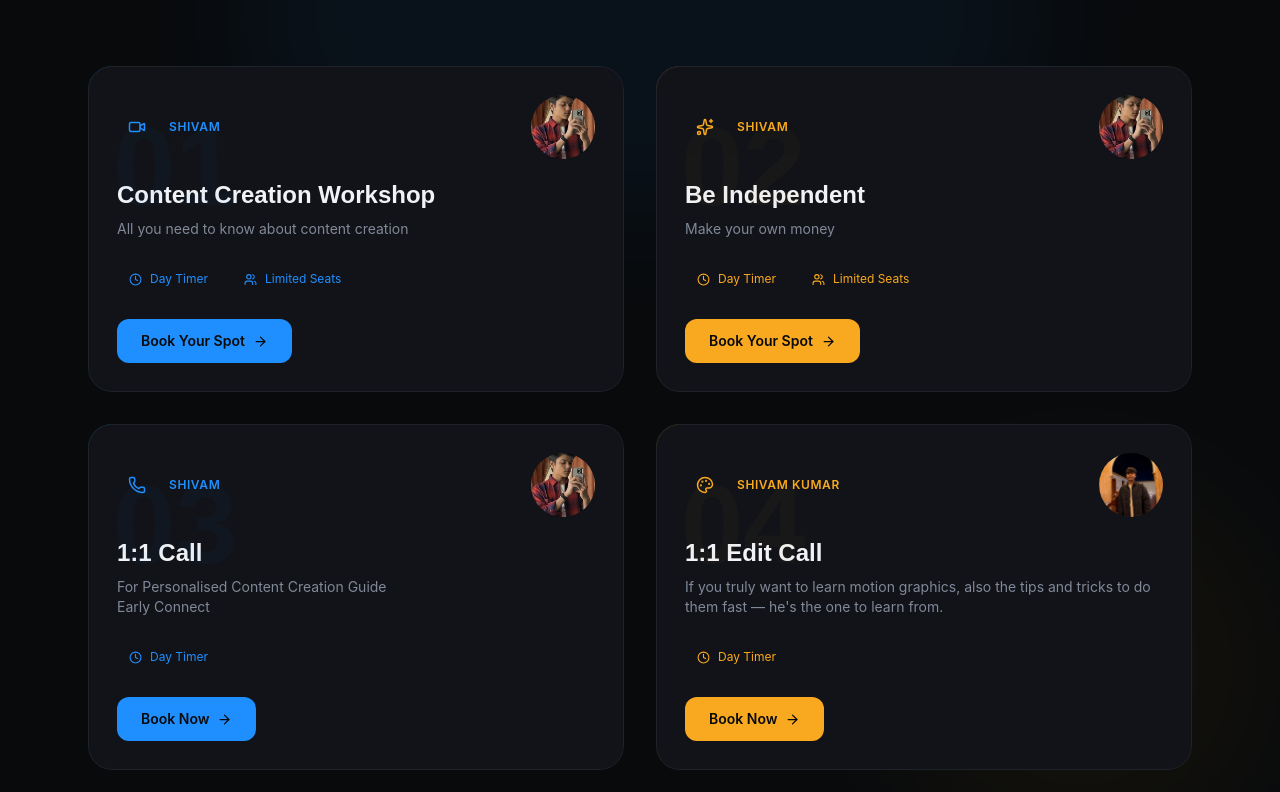
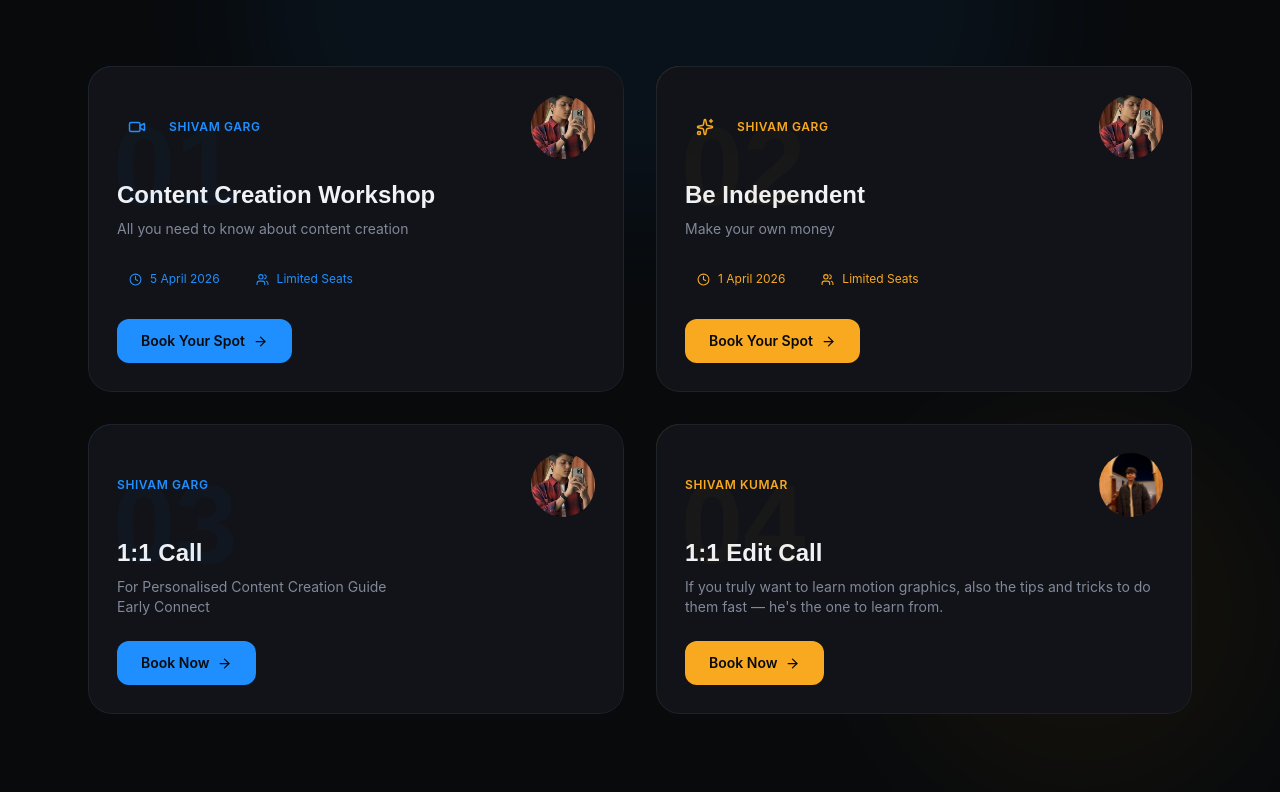
Before and after one commit to Atharv542/Legaro, a React (Vite) app: page / in a window 1280 px wide. Shown: the part 3148-3940 px from the top of the page. Built offline with nearby package versions, Linux system fonts and the light colour scheme.

Commit message:
Added changes

```diff
--- a/src/components/Footer.jsx
+++ b/src/components/Footer.jsx
@@ -6,7 +6,7 @@ const navLinks = [
   { label: "Home", href: "#home", type: "scroll" },
   { label: "About", href: "#about", type: "scroll" },
   { label: "Workshops", href: "#workshops", type: "scroll" },
-  { label: "Kid Fluencer Deck", href: "/kidfluencer-deck", type: "route" },
+  { label: "Meet Our Talent", href: "/kidfluencer-deck", type: "route" },
 ];
 
 export default function Footer() {
@@ -100,7 +100,7 @@ export default function Footer() {
                   Email
                 </div>
                 <a
-                  href="legaropvtltd@gmail.com"
+                  href="mailto:legaropvtltd@gmail.com"
                   className="text-sm text-[hsl(220,10%,55%)] hover:text-[hsl(210,100%,56%)] transition-colors"
                 >
                   legaropvtltd@gmail.com
--- a/src/components/Workshops.jsx
+++ b/src/components/Workshops.jsx
@@ -1,13 +1,10 @@
-
 import {
   Calendar,
   Clock,
   Users,
   ArrowRight,
   Sparkles,
-  Video,
-  Phone,
-  Palette
+  Video
 } from "lucide-react";
 import { motion } from "framer-motion";
 import shivamImg from "../assets/Shivam2.jpeg";
@@ -17,46 +14,45 @@ const workshops = [
   {
     title: "Content Creation Workshop",
     desc: "All you need to know about content creation",
-    duration: "Day Timer",
+    duration: "5 April 2026",
     seats: "Limited Seats",
     cta: "Book Your Spot",
     link: "https://exly.live/t4KtTT",
     color: "blue",
     number: "01",
     image: shivamImg,
-    name: "Shivam",
+    name: "Shivam Garg",
     icon: Video,
   },
   {
     title: "Be Independent",
     desc: "Make your own money",
-    duration: "Day Timer",
+    duration: "1 April 2026",
     seats: "Limited Seats",
     cta: "Book Your Spot",
     link: "https://exly.live/r0bnyu",
     color: "gold",
     number: "02",
     image: shivamImg,
-    name: "Shivam",
+    name: "Shivam Garg",
     icon: Sparkles,
   },
   {
     title: "1:1 Call",
     desc: "For Personalised Content Creation Guide\nEarly Connect",
-    duration: "Day Timer",
+    duration: null,
     seats: null,
     cta: "Book Now",
     link: "https://shivam-garg.neetocal.com/meeting-with-shivam-garg",
     color: "blue",
     number: "03",
     image: shivamImg,
-    name: "Shivam",
-    icon: Phone,
+    name: "Shivam Garg",
   },
   {
     title: "1:1 Edit Call",
     desc: "If you truly want to learn motion graphics, also the tips and tricks to do them fast — he's the one to learn from.",
-    duration: "Day Timer",
+    duration: null,
     seats: null,
     cta: "Book Now",
     link: "https://shivam-kumar2.neetocal.com/meeting-with-shivam-kumar-2",
@@ -64,7 +60,6 @@ const workshops = [
     number: "04",
     image: shivamKumarImg,
     name: "Shivam Kumar",
-    icon: Palette,
   },
 ];
 
@@ -89,11 +84,12 @@ export default function WorkshopsSection() {
     >
       {/* Background glows */}
       <div
-        className="absolute top-20 left-1/2 -translate-x-1/2 w-[800px] h-[400px] rounded-full blur-3xl opacity-[0.06] pointer-events-none"
+        className="absolute top-20 left-1/2 -translate-x-1/2 w-[800px] h-[400px] rounded-full blur-3xl opacity-[0.06]"
         style={{ background: blueAccent }}
       />
+
       <div
-        className="absolute bottom-0 right-0 w-[400px] h-[400px] rounded-full blur-3xl opacity-[0.04] pointer-events-none"
+        className="absolute bottom-0 right-0 w-[400px] h-[400px] rounded-full blur-3xl opacity-[0.04]"
         style={{ background: goldAccent }}
       />
 
@@ -195,14 +191,14 @@ export default function WorkshopsSection() {
                 {/* Top Row */}
                 <div className="flex items-center justify-between mb-5">
                   <div className="flex items-center gap-3">
+                    {workshop.icon && (
                       <div
                         className="w-10 h-10 rounded-xl flex items-center justify-center"
-                      style={{
-                        background: `${accent}20`,
-                      }}
+                        style={{ background: `${accent}20` }}
                       >
                         <workshop.icon size={18} style={{ color: accent }} />
                       </div>
+                    )}
 
                     <span
                       className="text-xs font-semibold uppercase tracking-wider"
@@ -243,7 +239,10 @@ export default function WorkshopsSection() {
                   {workshop.desc}
                 </p>
 
+                {/* INFO ROW */}
+                {(workshop.duration || workshop.seats) && (
                   <div className="flex flex-wrap gap-3 mb-6">
+                    {workshop.duration && (
                       <div
                         className="flex items-center gap-2 px-3 py-2 rounded-lg text-xs"
                         style={{
@@ -255,6 +254,7 @@ export default function WorkshopsSection() {
                         <Clock size={13} />
                         {workshop.duration}
                       </div>
+                    )}
 
                     {workshop.seats && (
                       <div
@@ -270,6 +270,7 @@ export default function WorkshopsSection() {
                       </div>
                     )}
                   </div>
+                )}
 
                 <a
                   href={workshop.link}
```
Also changed, not shown: vercel.json (added). Lines whose indentation alone changed are shown as unchanged.
